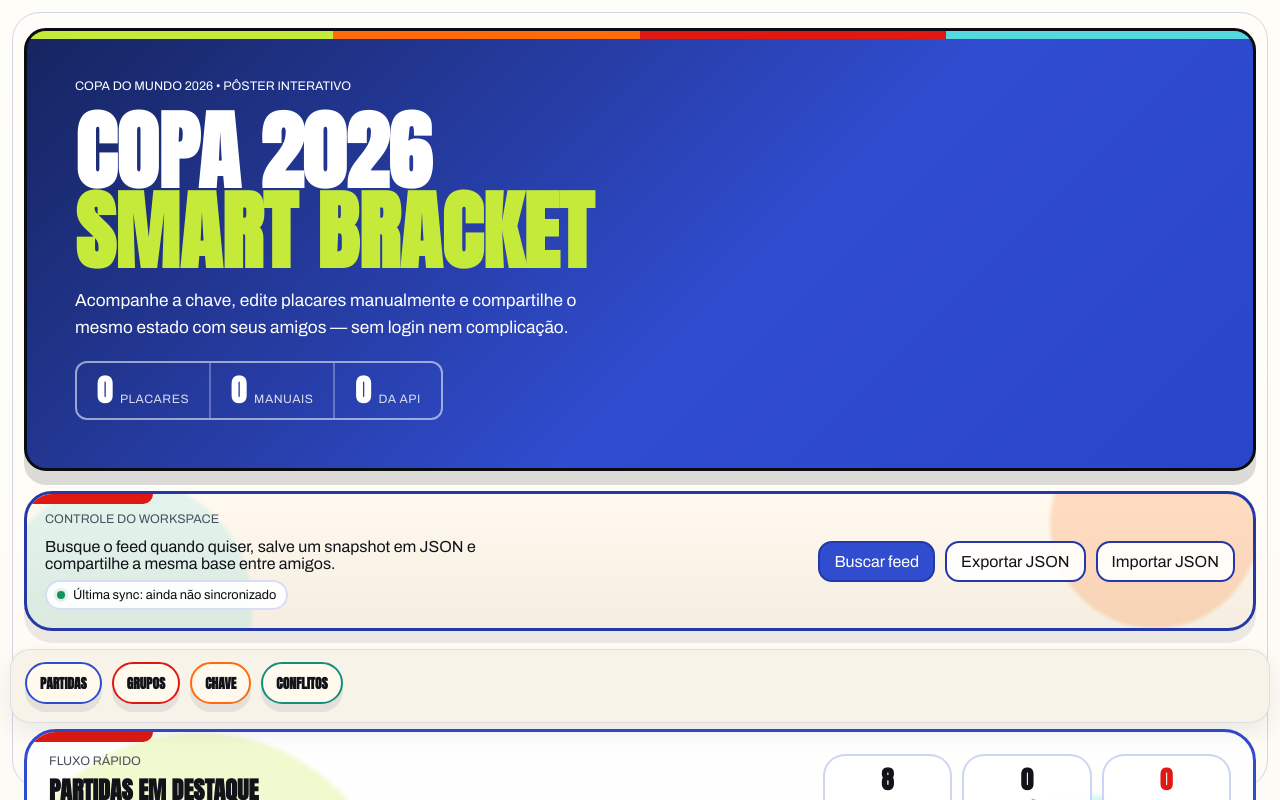
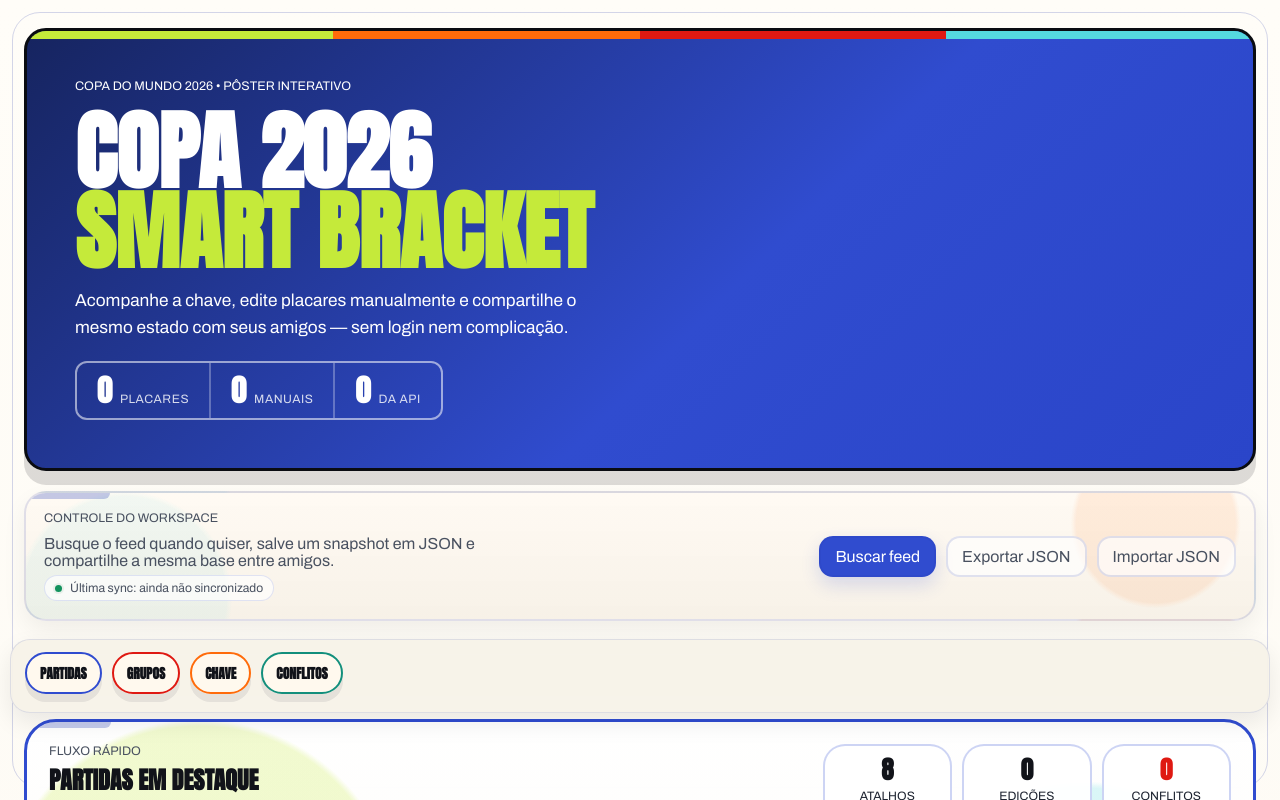
Before and after one commit to WellingtonFilho7/copa-2026-smart-bracket-v2, a React (Vite) app: page / in a window 1280 px wide. Shown: the top 800 px of the page. Built offline with nearby package versions, Linux system fonts and the light colour scheme.

Commit message:
Tone down workspace and editorial panels

```diff
--- a/src/components/ConflictPanel.tsx
+++ b/src/components/ConflictPanel.tsx
@@ -5,6 +5,7 @@ type ConflictPanelProps = {
 };
 
 export function ConflictPanel({ conflicts }: ConflictPanelProps) {
+  const hasConflicts = conflicts.length > 0;
   const summaryCopy =
     conflicts.length === 0
       ? "Nenhum conflito aberto"
@@ -13,7 +14,9 @@ export function ConflictPanel({ conflicts }: ConflictPanelProps) {
         : `${conflicts.length} conflitos abertos`;
 
   return (
-    <aside className="conflict-panel">
+    <aside
+      className={`conflict-panel ${hasConflicts ? "conflict-panel-alert" : "conflict-panel-empty"}`}
+    >
       <div className="conflict-panel-header">
         <div>
           <p className="eyebrow conflict-kicker">Revisão editorial</p>
--- a/src/styles.css
+++ b/src/styles.css
@@ -265,14 +265,24 @@ input {
 }
 
 .conflict-panel {
-  background:
-    radial-gradient(circle at 88% 14%, var(--album-orange) 0, var(--album-orange) 11%, transparent 11.5%),
-    linear-gradient(145deg, rgba(255, 247, 235, 0.96), rgba(255, 239, 214, 0.98));
-  border: 3px solid var(--album-red);
-  border-radius: 26px;
+  position: relative;
+  overflow: hidden;
+  border: 2px solid rgba(33, 44, 99, 0.14);
+  border-radius: 22px;
   padding: 18px;
   margin-bottom: 18px;
-  box-shadow: 0 12px 0 rgba(17, 19, 25, 0.08);
+  box-shadow: 0 10px 24px rgba(17, 19, 25, 0.08);
+}
+
+.conflict-panel-empty {
+  background: linear-gradient(180deg, rgba(255, 251, 245, 0.96), rgba(248, 242, 232, 0.98));
+}
+
+.conflict-panel-alert {
+  background:
+    radial-gradient(circle at 88% 14%, rgba(255, 107, 10, 0.18) 0, rgba(255, 107, 10, 0.18) 10%, transparent 10.5%),
+    linear-gradient(145deg, rgba(255, 247, 235, 0.96), rgba(255, 239, 214, 0.98));
+  border-color: rgba(220, 67, 43, 0.42);
 }
 
 .toolbar {
@@ -280,15 +290,15 @@ input {
   justify-content: space-between;
   gap: 16px;
   align-items: center;
-  border: 3px solid var(--line-strong);
+  border: 2px solid rgba(36, 56, 168, 0.14);
   background:
-    radial-gradient(circle at 92% 22%, rgba(255, 107, 10, 0.2) 0, rgba(255, 107, 10, 0.2) 9%, transparent 9.5%),
-    radial-gradient(circle at 8% 84%, rgba(85, 217, 223, 0.16) 0, rgba(85, 217, 223, 0.16) 11%, transparent 11.5%),
-    linear-gradient(180deg, rgba(255, 249, 239, 0.98), rgba(245, 237, 224, 0.98));
-  border-radius: 28px;
+    radial-gradient(circle at 92% 24%, rgba(255, 107, 10, 0.1) 0, rgba(255, 107, 10, 0.1) 7%, transparent 7.5%),
+    radial-gradient(circle at 8% 84%, rgba(85, 217, 223, 0.08) 0, rgba(85, 217, 223, 0.08) 9%, transparent 9.5%),
+    linear-gradient(180deg, rgba(255, 250, 243, 0.96), rgba(247, 241, 231, 0.98));
+  border-radius: 22px;
   padding: 18px;
   margin-bottom: 18px;
-  box-shadow: 0 12px 0 rgba(17, 19, 25, 0.08);
+  box-shadow: 0 10px 24px rgba(17, 19, 25, 0.06);
   position: relative;
   overflow: hidden;
 }
@@ -301,10 +311,14 @@ input {
   position: absolute;
   top: 0;
   left: 0;
-  width: 126px;
-  height: 10px;
-  border-bottom-right-radius: 18px;
-  background: var(--album-red);
+  width: 84px;
+  height: 6px;
+  border-bottom-right-radius: 12px;
+  background: rgba(45, 71, 185, 0.28);
+}
+
+.conflict-panel-alert::before {
+  background: rgba(220, 67, 43, 0.88);
 }
 
 .match-hub,
@@ -314,13 +328,13 @@ input {
 
 .toolbar-copy {
   display: grid;
-  gap: 8px;
+  gap: 6px;
 }
 
 .toolbar-lead {
   margin: 0;
   max-width: 32rem;
-  color: var(--ink);
+  color: var(--muted);
 }
 
 .toolbar-sync {
@@ -329,21 +343,21 @@ input {
   gap: 8px;
   margin: 0;
   width: fit-content;
-  padding: 6px 10px;
+  padding: 5px 10px;
   border-radius: 999px;
-  border: 2px solid rgba(48, 76, 207, 0.18);
-  background: rgba(255, 255, 255, 0.92);
-  color: var(--ink-strong);
-  font-size: 0.8rem;
+  border: 1px solid rgba(48, 76, 207, 0.14);
+  background: rgba(255, 255, 255, 0.66);
+  color: var(--muted);
+  font-size: 0.76rem;
   font-variant-numeric: tabular-nums;
 }
 
 .toolbar-sync-dot {
-  width: 8px;
-  height: 8px;
+  width: 7px;
+  height: 7px;
   border-radius: 50%;
   background: var(--ok);
-  box-shadow: 0 0 0 3px rgba(30, 109, 67, 0.1);
+  box-shadow: 0 0 0 2px rgba(30, 109, 67, 0.08);
 }
 
 .toolbar-error {
@@ -361,6 +375,7 @@ input {
   display: flex;
   gap: 10px;
   flex-wrap: wrap;
+  justify-content: flex-end;
 }
 
 .primary-button,
@@ -374,17 +389,18 @@ input {
 .primary-button,
 .ghost-button {
   padding: 10px 14px;
-  border: 2px solid var(--line-strong);
+  border: 2px solid rgba(36, 56, 168, 0.14);
 }
 
 .primary-button {
   background: var(--album-blue);
   color: #fff;
+  box-shadow: 0 8px 18px rgba(52, 76, 207, 0.18);
 }
 
 .ghost-button {
-  background: rgba(255, 255, 255, 0.88);
-  color: var(--ink);
+  background: rgba(255, 255, 255, 0.68);
+  color: var(--muted);
 }
 
 .group-strip {
@@ -1289,12 +1305,19 @@ input {
 .conflict-kicker {
   display: inline-flex;
   align-items: center;
-  min-height: 30px;
-  padding: 0 11px;
+  min-height: 26px;
+  padding: 0 10px;
   border-radius: 999px;
-  background: var(--album-red);
-  color: #fff;
-  font-weight: 700;
+  border: 1px solid rgba(36, 56, 168, 0.14);
+  background: rgba(255, 255, 255, 0.62);
+  color: var(--muted);
+  font-weight: 700;
+}
+
+.conflict-panel-alert .conflict-kicker {
+  border-color: rgba(220, 67, 43, 0.22);
+  background: rgba(220, 67, 43, 0.12);
+  color: #91291a;
 }
 
 .conflict-summary {
@@ -1306,15 +1329,22 @@ input {
   display: inline-flex;
   align-items: center;
   justify-content: center;
-  min-width: 40px;
-  height: 40px;
-  padding: 0 12px;
+  min-width: 34px;
+  height: 34px;
+  padding: 0 10px;
   border-radius: 999px;
-  background: var(--album-red);
+  border: 1px solid rgba(36, 56, 168, 0.14);
+  background: rgba(255, 255, 255, 0.72);
+  color: var(--ink-strong);
+  font-family: var(--font-display);
+  font-size: 1.15rem;
+  font-variant-numeric: tabular-nums;
+}
+
+.conflict-panel-alert .conflict-count-badge {
+  border-color: rgba(220, 67, 43, 0.2);
+  background: rgba(220, 67, 43, 0.92);
   color: #fff;
-  font-family: var(--font-display);
-  font-size: 1.4rem;
-  font-variant-numeric: tabular-nums;
 }
 
 .conflict-list {
```
